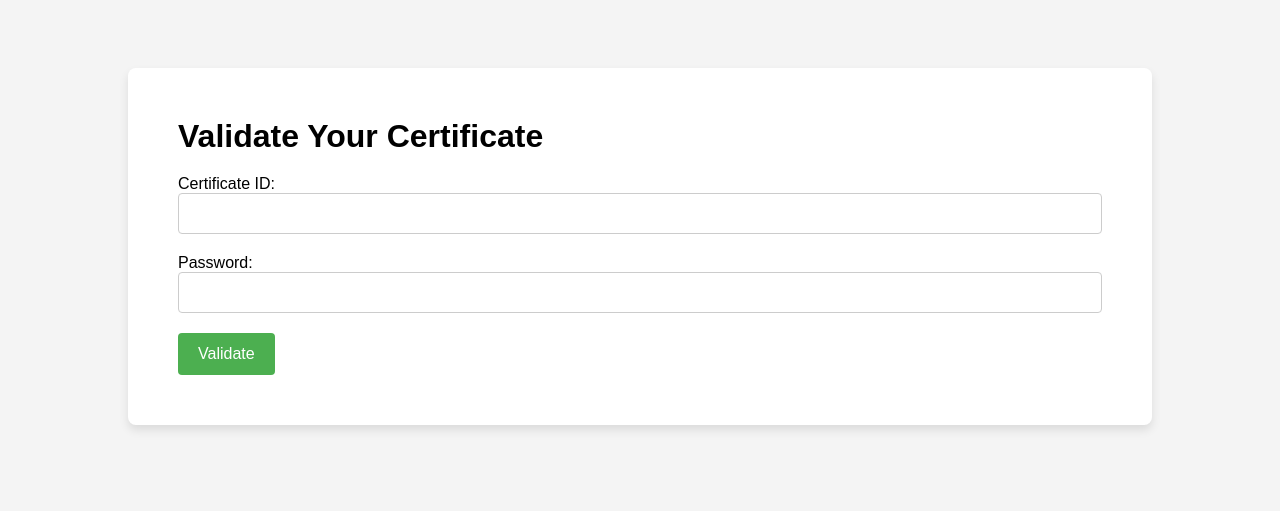
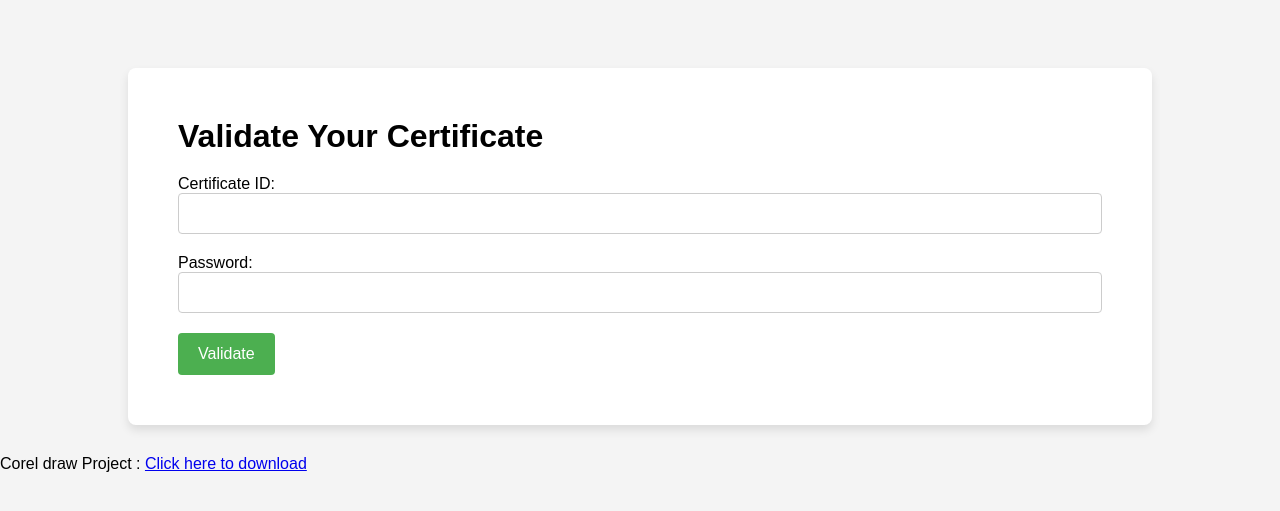
Before and after one commit to itcs-deoria/itcs, a plain HTML site: page index.html in a window 1280 px wide. Shown: the part 1155-1666 px from the top of the page. Drawn offline with Linux system fonts and the light colour scheme.

Commit message:
Update index.html

```diff
--- a/index.html
+++ b/index.html
@@ -87,6 +87,7 @@
         </form>
         <div id="validation-message"></div>
     </section>
+    <div>Corel draw Project : <a href="TempFile/project of corel draw.pdf">Click here to download</a> </div>
     <br><br>
 
 
```
